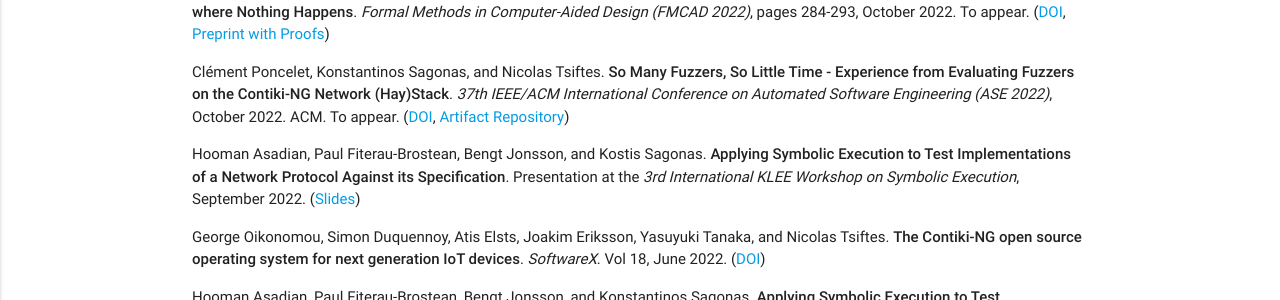
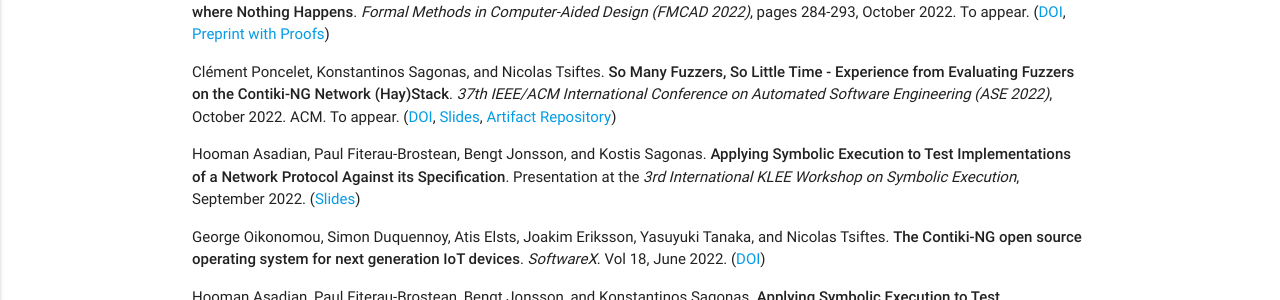
Before and after one commit to assist-project/assist-project.github.io, a Jekyll site: the page built from 03-publications.md, in a window 1280 px wide and 900 px high. Shown: the part 401-701 px from the top of the window. Built offline with Jekyll 4.4.1, drawn with Linux system fonts in a browser that asks for light colours.

Commit message:
Add slides of the ASE'2022 presentation

```diff
--- a/03-publications.md
+++ b/03-publications.md
@@ -12,7 +12,7 @@ permalink: /publications/
 
 - Bengt Jonsson, Magnus Lång, and Konstantinos Sagonas. **Awaiting for Godot: Stateless Model Checking that Avoids Executions where Nothing Happens**. _Formal Methods in Computer-Aided Design (FMCAD 2022)_, pages 284-293, October 2022. To appear. ([DOI](https://doi.org/10.34727/2021/isbn.978-3-85448-053-2_35), [Preprint with Proofs](http://arxiv.org/abs/2208.09259))
 
-- Clément Poncelet, Konstantinos Sagonas, and Nicolas Tsiftes. **So Many Fuzzers, So Little Time - Experience from Evaluating Fuzzers on the Contiki-NG Network (Hay)Stack**. _37th IEEE/ACM International Conference on Automated Software Engineering (ASE 2022)_, October 2022. ACM. To appear. ([DOI](https://doi.org/10.1145/3551349.3556946), [Artifact Repository][So-Many-Fuzzers-Artifact])
+- Clément Poncelet, Konstantinos Sagonas, and Nicolas Tsiftes. **So Many Fuzzers, So Little Time - Experience from Evaluating Fuzzers on the Contiki-NG Network (Hay)Stack**. _37th IEEE/ACM International Conference on Automated Software Engineering (ASE 2022)_, October 2022. ACM. To appear. ([DOI](https://doi.org/10.1145/3551349.3556946), [Slides](files/So-Many-Slides@ASE-22.pdf), [Artifact Repository][So-Many-Fuzzers-Artifact])
 
   [So-Many-Fuzzers-Artifact]: https://github.com/assist-project/so-many-fuzzers-artifact
 
```
Also changed, not shown: 1 other file.
